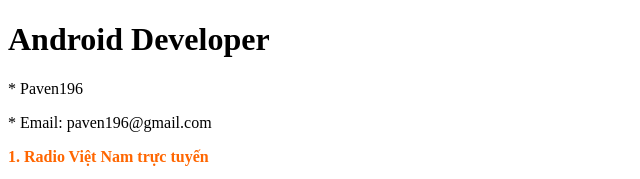
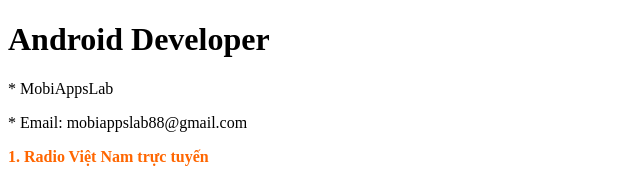
Before and after one commit to MobiAppsLab/mobiappslab.github.io, a plain HTML site: page index.html in a window 1280 px wide. Shown: the top 179 px of the page, 0-640 px from the left. Drawn offline with Linux system fonts and the light colour scheme; grey boxes are pictures that could not be loaded.

Commit message:
Update name, email.html

```diff
--- a/index.html
+++ b/index.html
@@ -2,8 +2,8 @@
 <html>
 <body>
 <h1>Android Developer</h1>
-<p>* Paven196</p>
-<p>* Email: paven196@gmail.com</p>
+<p>* MobiAppsLab</p>
+<p>* Email: mobiappslab88@gmail.com</p>
 <p style="text-align: left;"><span style="color: #ff6600;"><strong>1.&nbsp;Radio Việt Nam trực tuyến</strong></span></p>
 <p><strong><img src="https://play-lh.googleusercontent.com/ouhXrkMkrXroPT2opuCguDDwa6o7w8Re4_giZnFOXD3aS_ORSvwFLp92GoBesxUF4zQ=w240-h480-rw" alt="Radio Việt Nam trực tuyến" width="150" height="150" /></strong></p>
 <p>- Nghe đ&agrave;i radio Việt Nam, radio AM/FM trực tuyến ho&agrave;n to&agrave;n MIỄN PH&Iacute;.</p>
```
